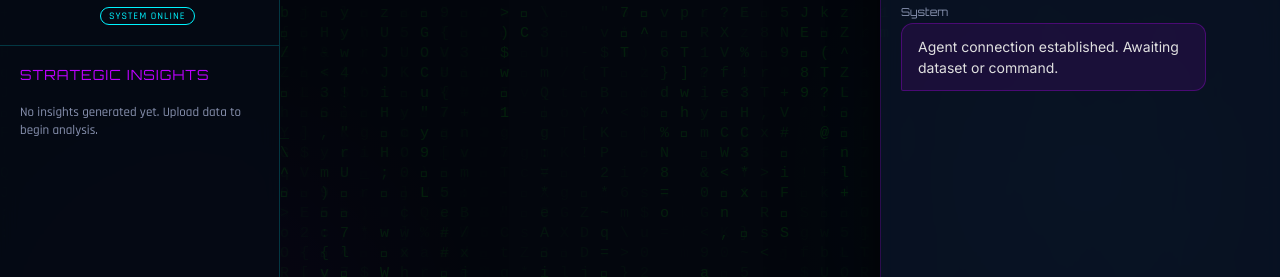
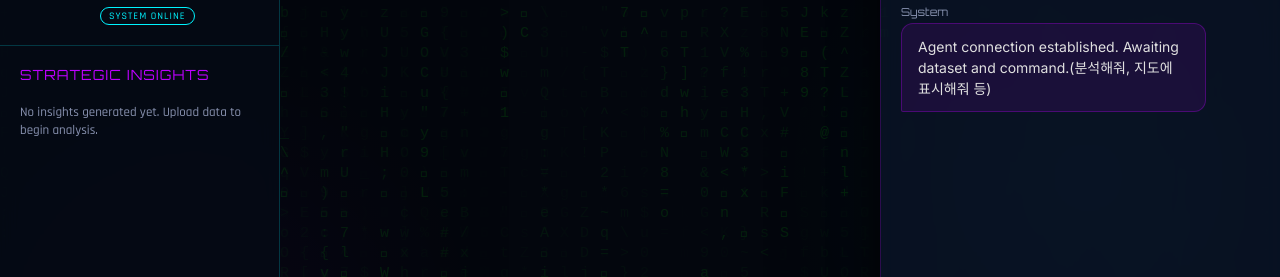
Before and after one commit to lim6112j/n8n-interface, a website: page public/basic_analysis.html in a window 1280 px wide. Shown: the part 63-340 px from the top of the page. Drawn offline with Linux system fonts and the light colour scheme.

Commit message:
small text

```diff
--- a/public/basic_analysis.html
+++ b/public/basic_analysis.html
@@ -212,12 +212,13 @@
 
         .report-frame {
             width: 100%;
-            min-height: 600px; /* Minimum height for each report */
+            min-height: 600px;
+            /* Minimum height for each report */
             border: none;
             border-radius: 8px;
             background: transparent;
             flex-shrink: 0;
-            box-shadow: 0 4px 6px rgba(0,0,0,0.1);
+            box-shadow: 0 4px 6px rgba(0, 0, 0, 0.1);
         }
 
         .report-frame.has-bg {
@@ -887,7 +888,8 @@
             <div class="chat-messages" id="chatMessages">
                 <div class="msg-container ai">
                     <div class="msg-sender">System</div>
-                    <div class="msg-bubble">Agent connection established. Awaiting dataset or command.</div>
+                    <div class="msg-bubble">Agent connection established. Awaiting dataset and command.(분석해줘, 지도에 표시해줘
+                        등)</div>
                 </div>
             </div>
 
```
